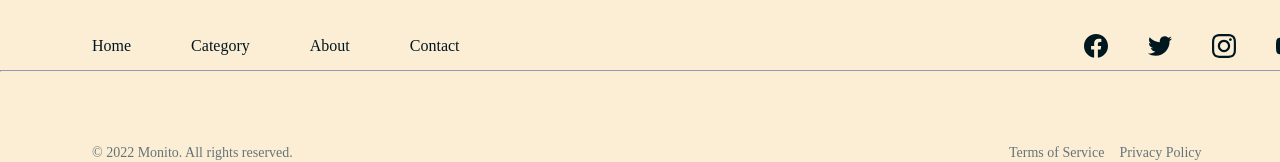
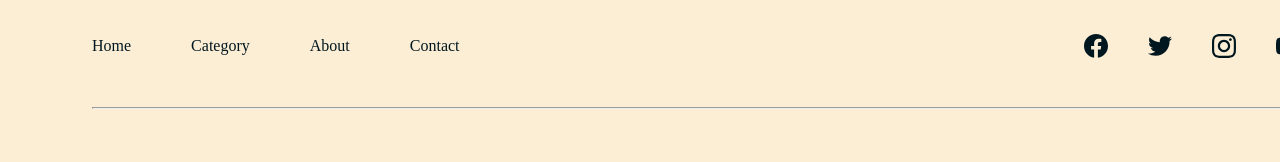
Before and after one commit to iamshahriarsanzid/monito-pet-for-best-page-three, a plain HTML site: page index.html in a window 1280 px wide. Shown: the part 2469-2631 px from the top of the page. Drawn offline with nearby package versions, Linux system fonts and the light colour scheme; a web font is replaced by a local one.

Commit message:
hr margin change

```diff
--- a/css/styles.css
+++ b/css/styles.css
@@ -597,6 +597,8 @@ body {
 .hr-1{
     margin-right: 92px;
     color: #CCD1D2;
+    margin-top: 45px;
+    margin-left: 92px;
 }
 
 /* media screen on mobile phones */
```
